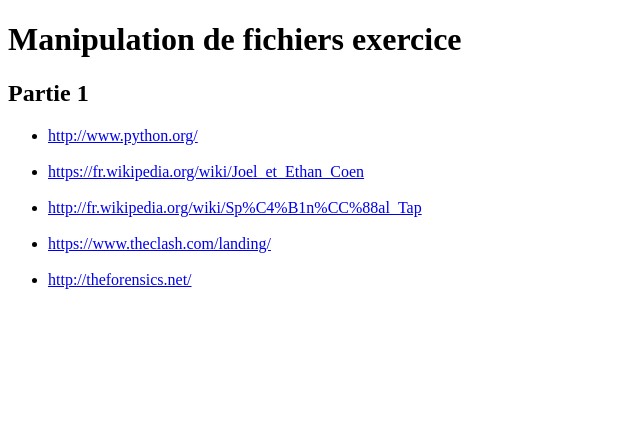
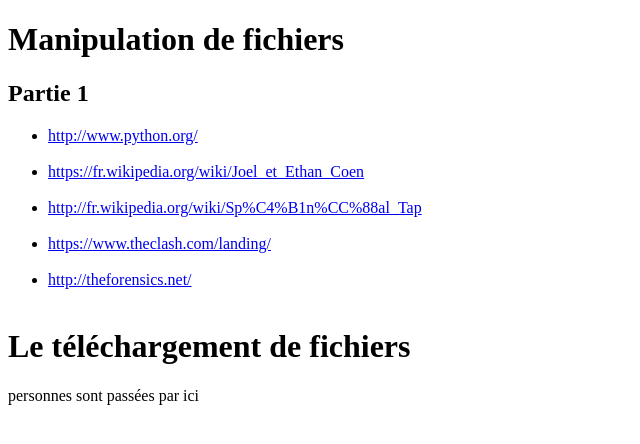
Before and after one commit to DioufFLR/ms_php_exercices, a PHP site: page / in a window 1280 px wide. Shown: the top 444 px of the page, without its empty margins (0-640 px from the left). Run offline with PHP 8.4, Linux system fonts and the light colour scheme.

Commit message:
fichiers end

```diff
--- a/manipulation_des_fichiers/index.php
+++ b/manipulation_des_fichiers/index.php
@@ -8,9 +8,11 @@
     <title>Manipulation de fichier</title>
 </head>
 <body>
-<h1>Manipulation de fichiers exercice</h1>
 
-<div class="parti1">
+<div class="partie1">
+    <h1>Manipulation de fichiers</h1>
+
+    <div class="part1">
         <h2>Partie 1</h2>
 
         <?php
@@ -28,5 +30,24 @@
         ?>
 
     </div>
+</div>
+
+<div class="partie2">
+    <h1>Le téléchargement de fichiers</h1>
+
+    <div class="part2">
+
+        <?php
+        $visiteurs = file_get_contents("moncompteur.txt");
+
+        $visiteurs++;
+
+        file_put_contents("moncompteur.txt", $visiteurs);
+
+        print("$visiteurs personnes sont passées par ici");
+        ?>
+    </div>
+</div>
+
 </body>
 </html>
```
Lines whose indentation alone changed are shown as unchanged.
